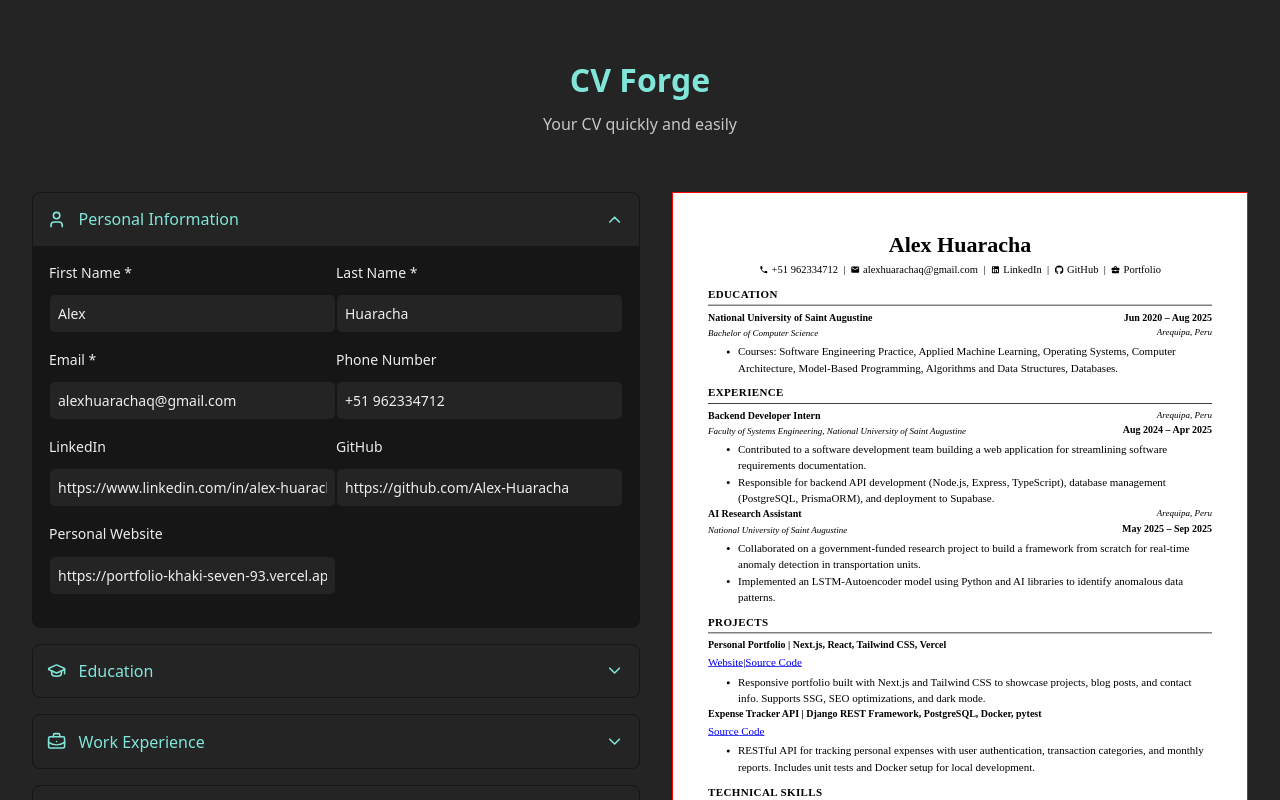
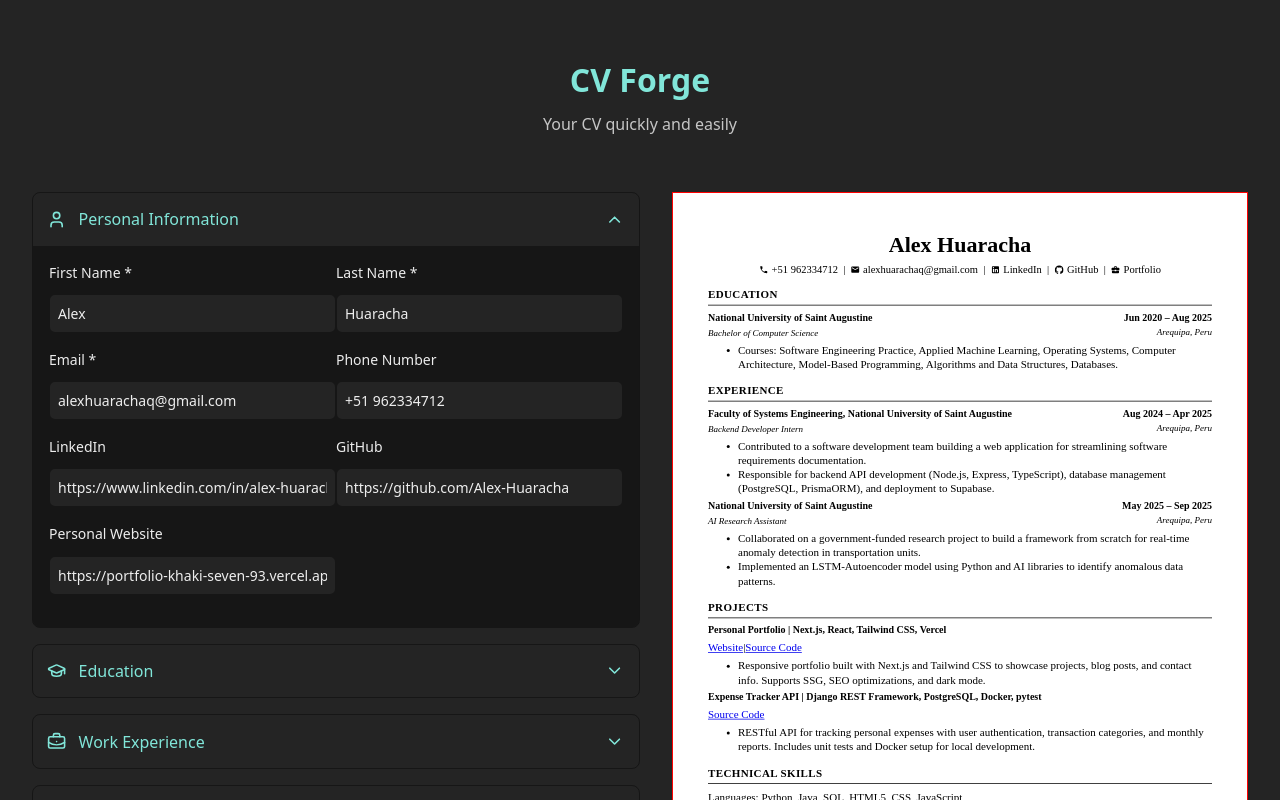
Before and after one commit to Alex-Huaracha/cv-forge, a React (Vite) app: page / in a window 1280 px wide. Shown: the top 800 px of the page. Built offline with nearby package versions, Linux system fonts and the light colour scheme.

Commit message:
feat: improve ResumePreview layout by adjusting entry details and adding margin to description list

```diff
--- a/src/components/ResumePreview/ResumePreview.css
+++ b/src/components/ResumePreview/ResumePreview.css
@@ -85,6 +85,7 @@
 
 .resume-entry {
   page-break-inside: avoid;
+  margin-bottom: 0.2rem;
 }
 
 .entry-header {
@@ -130,6 +131,16 @@
   margin: 0 0 0.1em 0;
 }
 
+.description-list {
+  margin: 0.3em 0 0 0;
+  list-style-type: disc;
+  margin-bottom: 0.2em;
+}
+
+.description-list li {
+  line-height: 1.3;
+}
+
 /* Mobile - Zoom out */
 @media (max-width: 768px) {
   .resume {
--- a/src/components/ResumePreview/ResumePreview.jsx
+++ b/src/components/ResumePreview/ResumePreview.jsx
@@ -163,19 +163,19 @@ export function ResumePreview({ data }) {
                   <div key={work.id} className="resume-entry">
                     <div className="entry-header">
                       <div className="entry-left">
-                        <h3 className="entry-title">{work.position}</h3>
-                        <p className="entry-subtitle">{work.company}</p>
+                        <h3 className="entry-title">{work.company}</h3>
+                        <p className="entry-subtitle">{work.position}</p>
                       </div>
                       <div className="entry-right">
-                        {work.location && (
-                          <p className="entry-location">{work.location}</p>
-                        )}
                         {(work.startDate || work.endDate) && (
                           <p className="entry-date">
                             {work.startDate}{' '}
                             {work.startDate && work.endDate && '–'}{' '}
                             {work.endDate}
                           </p>
+                        )}
+                        {work.location && (
+                          <p className="entry-location">{work.location}</p>
                         )}
                       </div>
                     </div>
```
